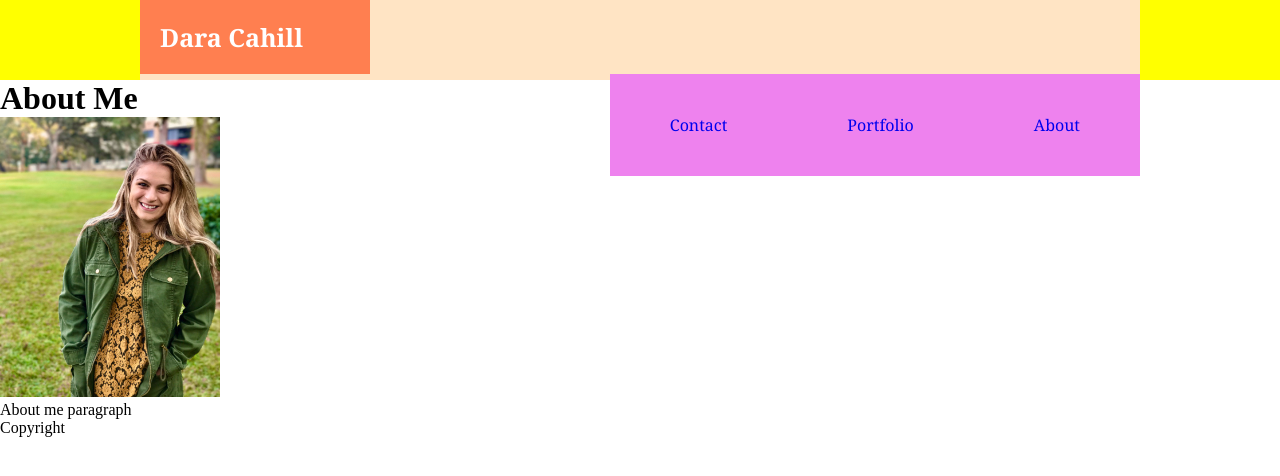
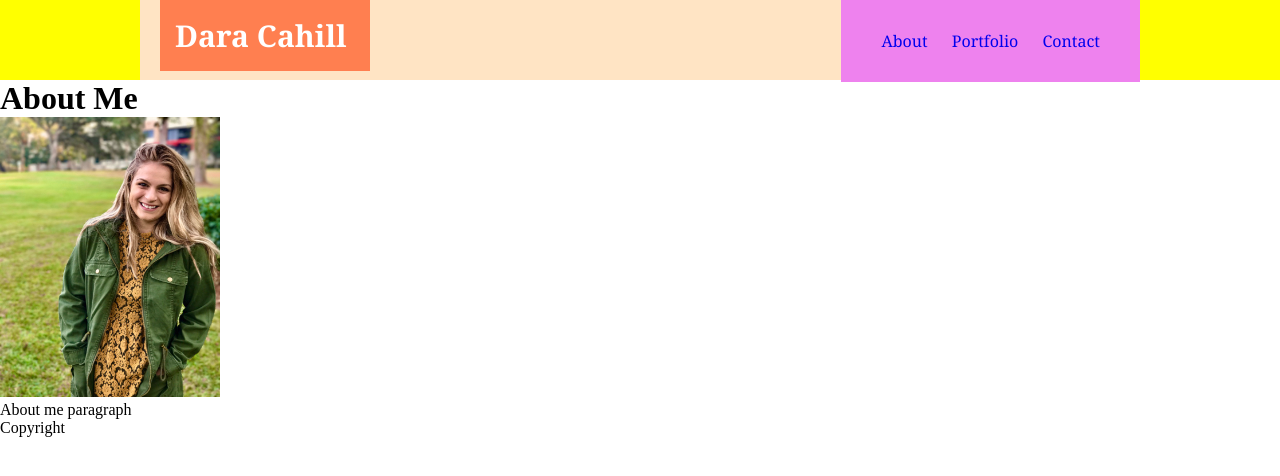
Before and after one commit to dara-cahill/Basic-Portfolio, a plain HTML site: page index.html in a window 1280 px wide. Drawn offline with Linux system fonts and the light colour scheme.

Commit message:
Links fix

```diff
--- a/assets/css/style.css
+++ b/assets/css/style.css
@@ -25,24 +25,21 @@
 .name {
     background-color: coral;
     font-weight: bold;
-    font-size: 25px;
-    padding: 20px;
+    font-size: 30px;
+    padding: 15px;
     color: white;
-    width: 190px;
+    width: 180px;
+    margin-left: 20px;
+    float: left
 }
 .link {
     background-color: violet;
-    display: flex;
-    padding: 40px;
+    padding: 30px;
     float: right;
 }
 
 .link a {
     height: 100%;
-    display: table;
-    padding: 0px 20px;
+    /* display: table; */
+    padding: 0px 10px;
 }
-
-.content {
-
-}
--- a/index.html
+++ b/index.html
@@ -9,17 +9,20 @@
 <body>
     <header class="header">
         <div class="inner-header">
-            <div class="name">
+            <div>
+                <h1 class="name">
                     Dara Cahill
+                </h1>
             </div>
             <div class="link">
+                <span>
                     <a href="index.html">About</a>
-                 </div>
-                 <div class="link">
+
                     <a href="portfolio.html">Portfolio</a>
-                </div>
-                <div class="link">
+
                     <a href="contact.html">Contact</a>
+
+                </span>
             </div>
         </div>
     </header>
```
Lines whose indentation alone changed are shown as unchanged.
